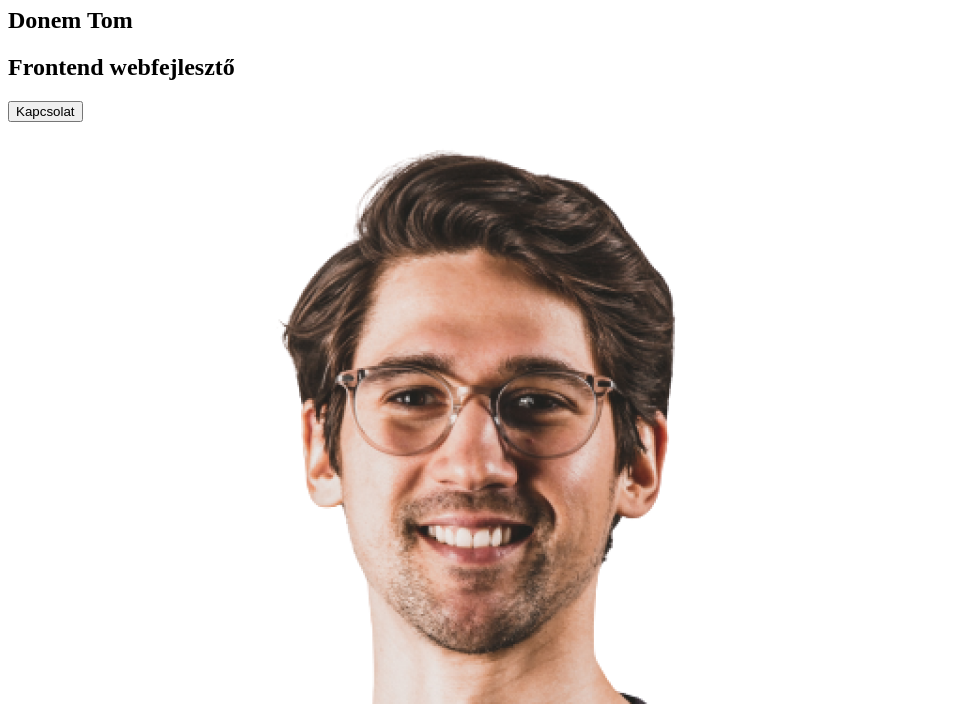
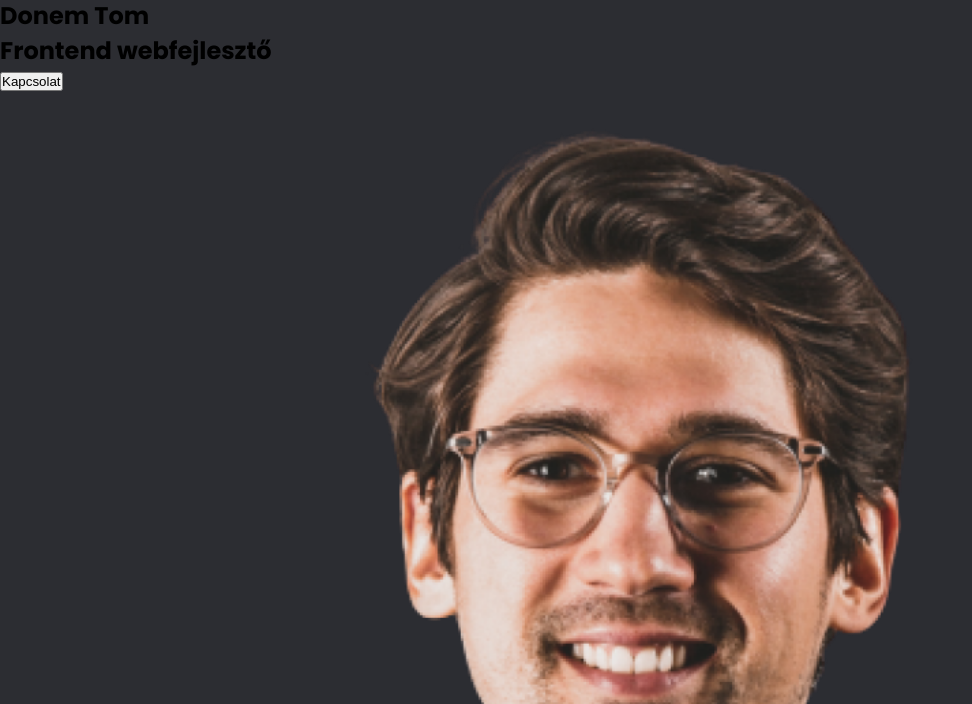
Before and after one commit to Thomas-Horvath/PK_full_portfolio_page_HTML_CSS, a plain HTML site: page index.html in a window 1280 px wide. Shown: the part 127-831 px from the top of the page, without its empty margins (0-972 px from the left). Drawn offline with Linux system fonts and the light colour scheme.

Commit message:
cssa reset and variables

```diff
--- a/index.html
+++ b/index.html
@@ -10,6 +10,15 @@
         integrity="sha512-DTOQO9RWCH3ppGqcWaEA1BIZOC6xxalwEsw9c2QQeAIftl+Vegovlnee1c9QX4TctnWMn13TZye+giMm8e2LwA=="
         crossorigin="anonymous" referrerpolicy="no-referrer" />
 
+    <!--  GOOGLE FONTS -->
+    <link href="https://fonts.googleapis.com/css2?family=Poppins:wght@300;400;500;600;700;800;900&display=swap"
+        rel="stylesheet">
+    <link
+        href="https://fonts.googleapis.com/css2?family=Gloria+Hallelujah&family=Poppins:wght@300;400;500;600;700;800;900&display=swap"
+        rel="stylesheet">
+
+
+    <link rel="stylesheet" href="./styles/base.css">
     <title>Portfólió</title>
 </head>
 
@@ -18,10 +27,10 @@
     <header>
         <a class="header-logo" href="#fooldal">Denem Tom</a>
         <ul class="nav-list">
-            <li class="nav-list_elem" ><a href="#fooldal">Főoldal</a></li>
-            <li class="nav-list_elem" ><a href="#rolam">Rólam</a></li>
-            <li class="nav-list_elem" ><a href="#portfolio">Portfólió</a></li>
-            <li class="nav-list_elem" ><a href="#kapcsolat">Kapcsolat</a></li>
+            <li class="nav-list_elem"><a href="#fooldal">Főoldal</a></li>
+            <li class="nav-list_elem"><a href="#rolam">Rólam</a></li>
+            <li class="nav-list_elem"><a href="#portfolio">Portfólió</a></li>
+            <li class="nav-list_elem"><a href="#kapcsolat">Kapcsolat</a></li>
         </ul>
     </header>
 
--- /dev/null
+++ b/styles/base.css
@@ -0,0 +1,41 @@
+:root {
+    --gray: #2c2d32;
+    --light-gray: #d9d9d9;
+    --orange: #f5b32f;
+    --black: #000000;
+    --white: #ffffff;
+    --main-font: 'Poppins', sans-serif;
+    --logo-font: 'Gloria Halleluja',  cursive;
+}
+
+
+
+
+
+/* reset */
+
+html {
+    box-sizing: border-box;
+    scroll-behavior: smooth;
+    font-size: 16px;
+}
+
+* {
+    padding: 0;
+    margin: 0;
+    box-sizing: inherit;
+    list-style: none;
+    text-decoration: none;
+}
+
+img {
+    width: 100%;
+}
+
+
+body {
+    background: var(--gray);
+    font-family: var(--main-font);
+    color: var(--black);
+    min-width: 200px;
+}
```
Also changed, not shown: styles/style.css (deleted).
